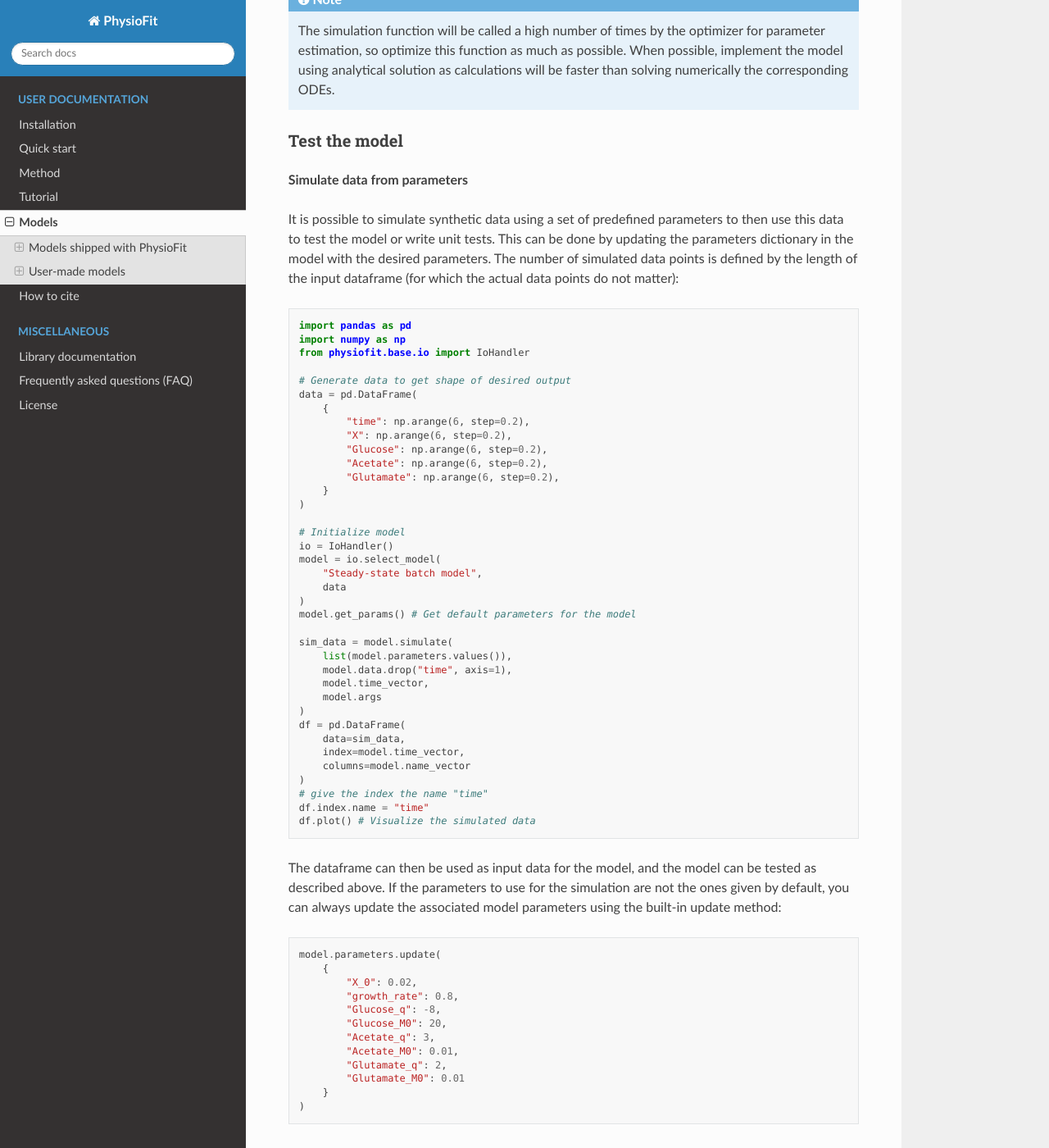
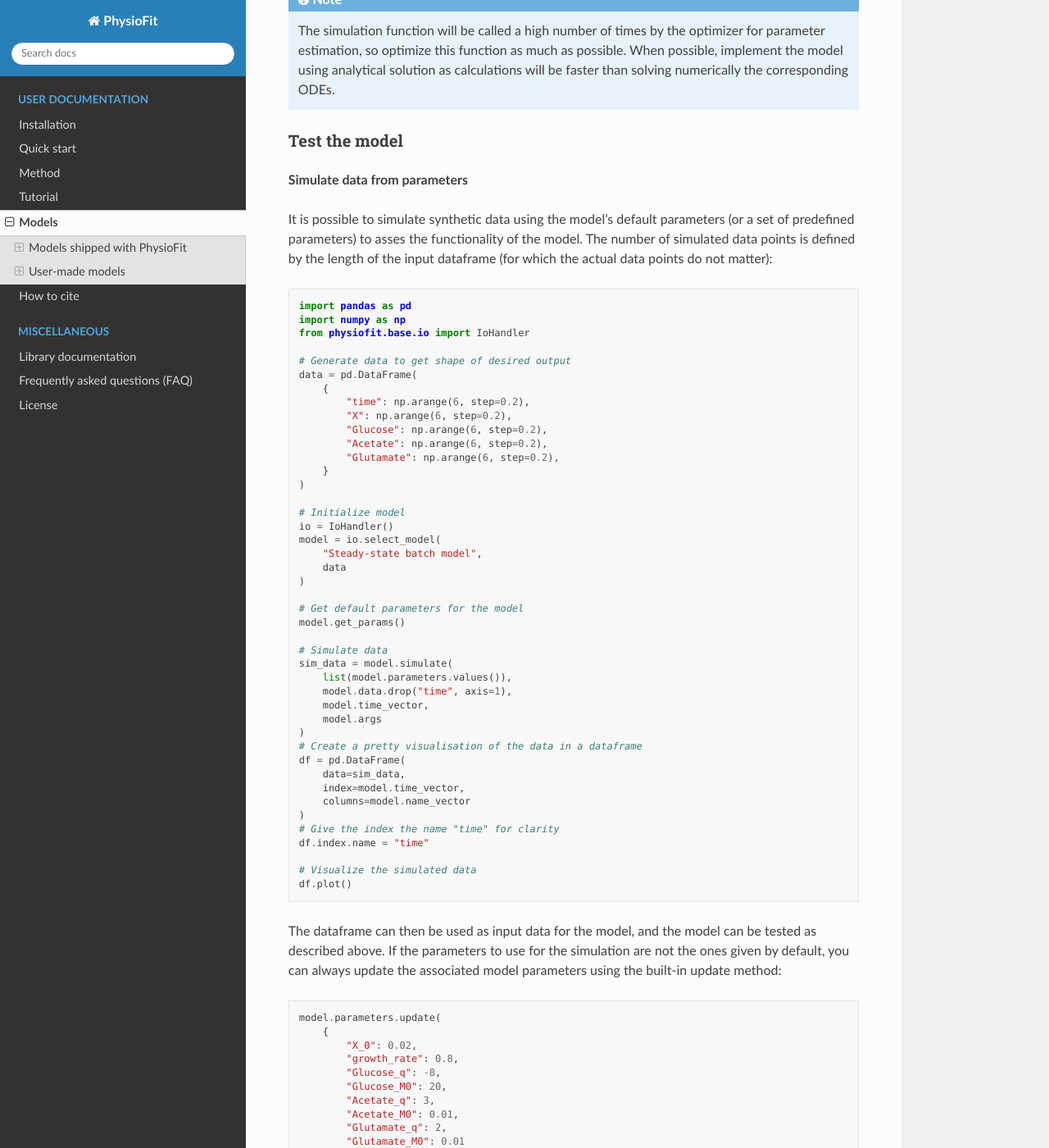
Before and after one commit to MetaSys-LISBP/PhysioFit, a Sphinx documentation site: the page built from docs/models.rst, in a window 1280 px wide and 1400 px high, scrolled down 9666 px. Shown: the whole window at 82% size. Built offline with Sphinx 7.4.7 and the Read the Docs theme 2.0.0, drawn with Linux system fonts in a browser that asks for light colours; some of the changed text lies outside the part shown.

Commit message:
minor changes to text for clarity

```diff
--- a/docs/models.rst
+++ b/docs/models.rst
@@ -517,12 +517,10 @@ Test the model
 
 **Simulate data from parameters**
 
-It is possible to simulate synthetic data using a set of predefined
-parameters to then use this data to test the model or write unit tests. This
-can be done by updating the parameters dictionary in the model with the
-desired parameters.
-The number of simulated data points is defined by the length of the input
-dataframe (for which the actual data points do not matter): ::
+It is possible to simulate synthetic data using the model's default
+parameters (or a set of predefined parameters) to asses the functionality of
+the model. The number of simulated data points is defined by the length of
+the input dataframe (for which the actual data points do not matter): ::
 
     import pandas as pd
     import numpy as np
@@ -545,22 +543,28 @@ dataframe (for which the actual data points do not matter): ::
         "Steady-state batch model",
         data
     )
-    model.get_params() # Get default parameters for the model
 
+    # Get default parameters for the model
+    model.get_params()
+
+    # Simulate data
     sim_data = model.simulate(
         list(model.parameters.values()),
         model.data.drop("time", axis=1),
         model.time_vector,
         model.args
     )
+    # Create a pretty visualisation of the data in a dataframe
     df = pd.DataFrame(
         data=sim_data,
         index=model.time_vector,
         columns=model.name_vector
     )
-    # give the index the name "time"
+    # Give the index the name "time" for clarity
     df.index.name = "time"
-    df.plot() # Visualize the simulated data
+
+    # Visualize the simulated data
+    df.plot()
 
 The dataframe can then be used as input data for the model, and the model
 can be tested as described above. If the parameters to use for the
@@ -589,7 +593,8 @@ synthetic data,you can now launch the estimation of parameters: ::
         from physiofit.base.io import IoHandler
         from physiofit.models.base_model import StandardDevs
 
-        test_data = df.reset_index() # Use the simulated data from above
+        # Use the simulated data from above
+        test_data = df.reset_index()
 
         io = IoHandler()
         model = ChildModel(data=test_data)
```
